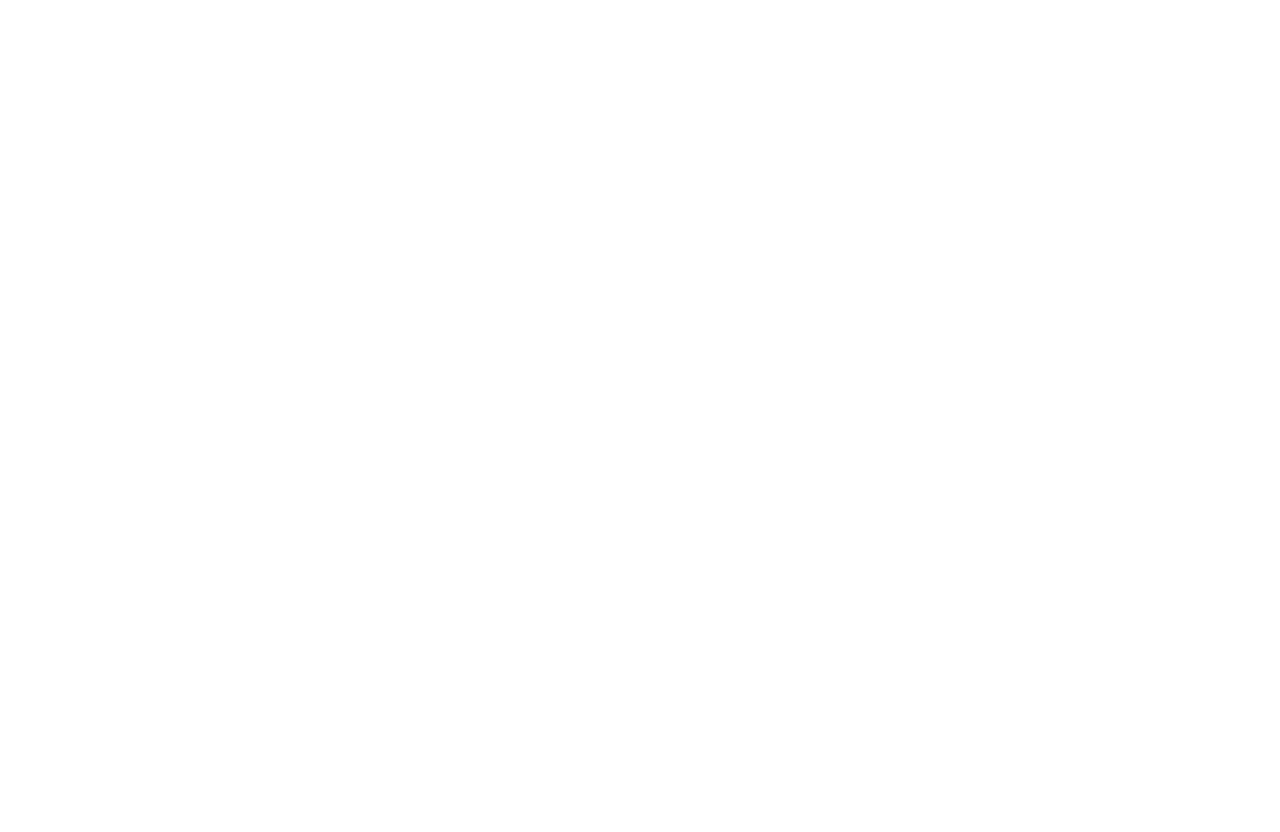
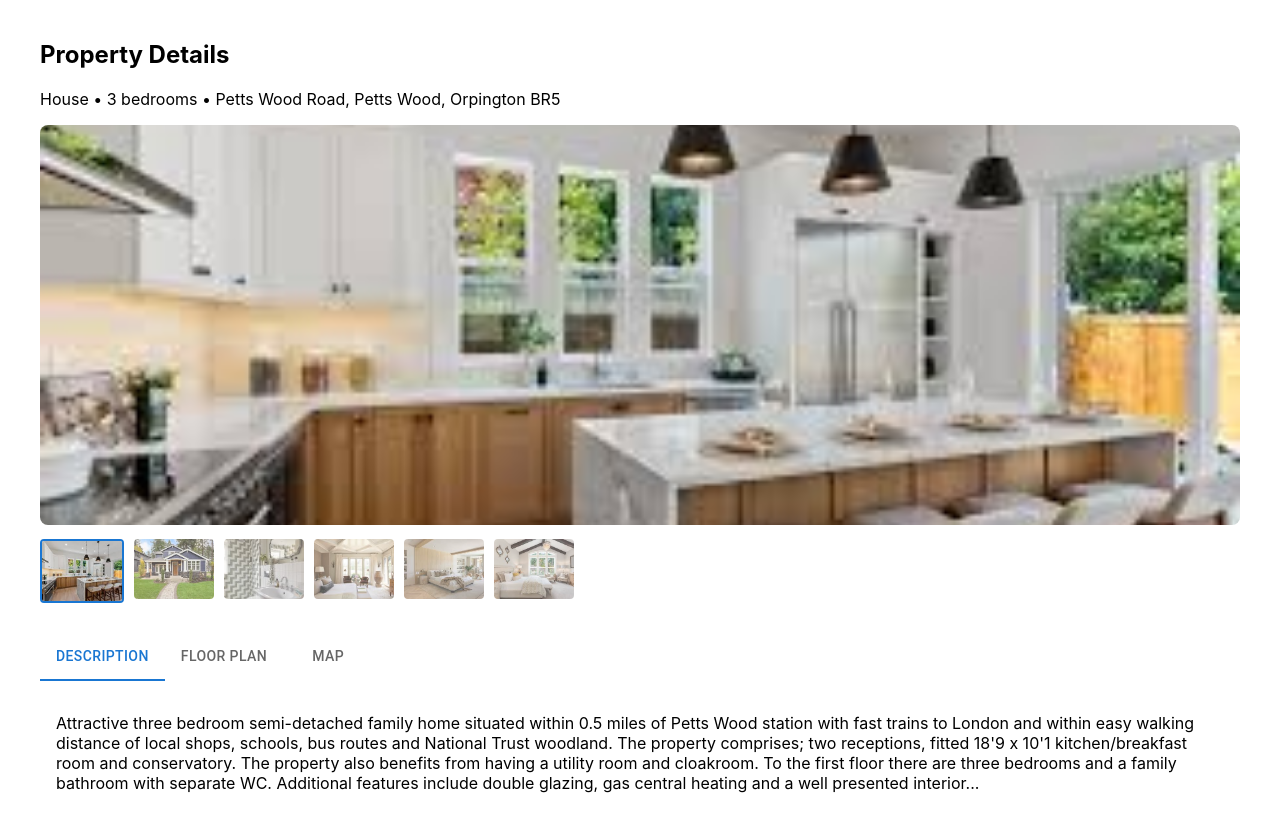
Before and after one commit to osandipabasara-design/estate-agent-app-new, a React (Create React App) app: page /property/prop1 in a window 1280 px wide. Shown: the top 832 px of the page. Before the commit the page ends 800 px from the top, so only its background shows below. Built offline with nearby package versions, Linux system fonts and the light colour scheme.

Commit message:
estate-agent-new-app

```diff
--- a/src/App.js
+++ b/src/App.js
@@ -26,7 +26,7 @@
     <BrowserRouter>
       <Routes>
         <Route path="/" element={<SearchPage favourites={favourites} addToFavourites={addToFavourites} removeFromFavourites={removeFromFavourites} clearFavourites={clearFavourites} /> } />
-        <Route path="/property/:id" elemet={<PropertyPage favourites={favourites} addToFavourites={addToFavourites} />} />
+        <Route path="/property/:id" element={<PropertyPage favourites={favourites} addToFavourites={addToFavourites} />} />
       </Routes>
     </BrowserRouter>
   );
--- a/src/pages/PropertyPage.jsx
+++ b/src/pages/PropertyPage.jsx
@@ -1,11 +1,11 @@
 import Gallery from "../components/Gallery";
 import { useParams } from "react-router-dom";
-import properties from "../data/properties.json";
+import data from "../data/properties.json";
 import PropertyTabs from "../components/PropertyTabs";
 
 function PropertyPage() {
     const { id } = useParams();
-    const property = properties.find((p) => p.id === id);
+    const property = data.properties.find((p) => p.id === id);
 
     if (!property) {
         return <p>Property not found</p>
--- a/src/pages/SearchPage.jsx
+++ b/src/pages/SearchPage.jsx
@@ -1,5 +1,4 @@
-import { Link } from "react-router-dom";
-import properties from "../data/properties.json";
+import data from "../data/properties.json";
 import { useState } from "react";
 import SearchForm from "../components/SearchForm";
 import filterProperties from "../utils/filterProperties";
@@ -20,9 +19,8 @@
         }
     );
 
-    const filteredProperties = filterProperties(properties, criteria);
+    const filteredProperties = filterProperties(data.properties, criteria);
 
-    <PropertyCard key={properties.id} property={properties} addToFavourites={addToFavourites} />
 
     return (
       <div className="search-layout">
```
